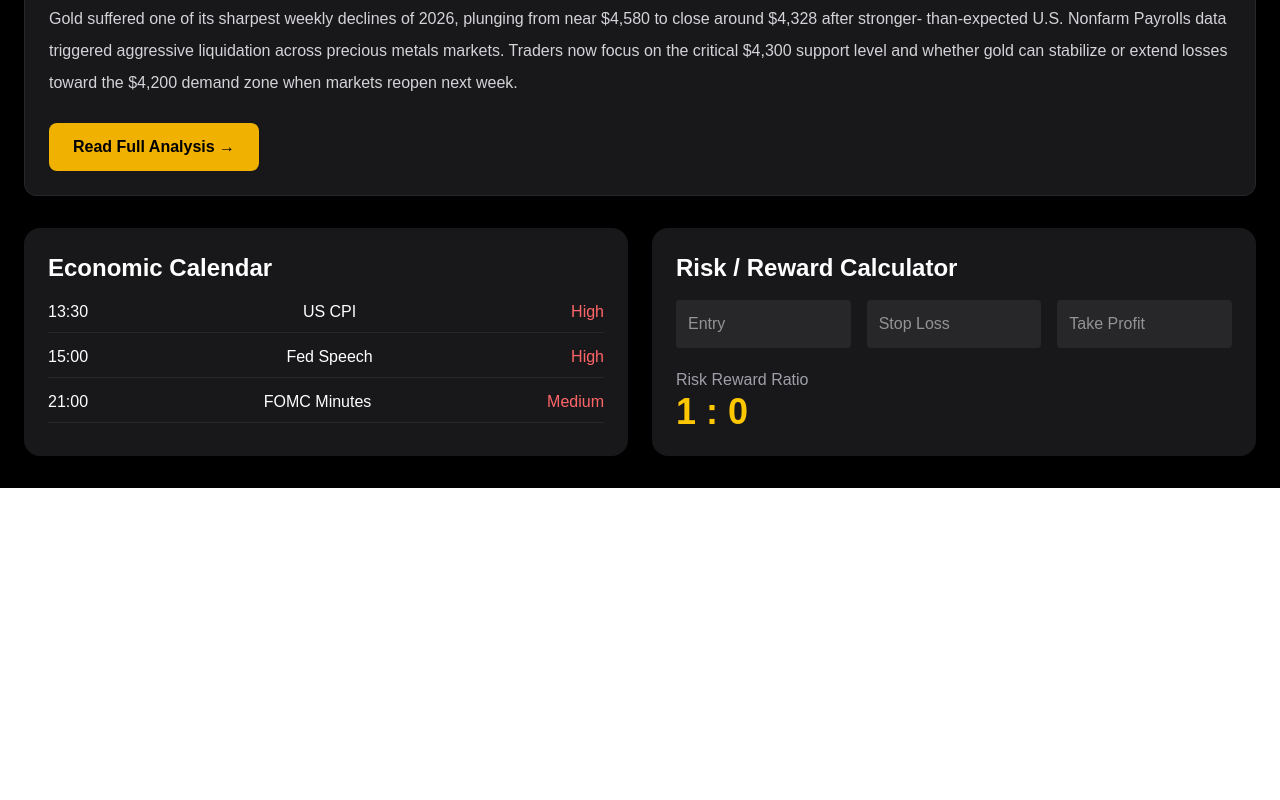
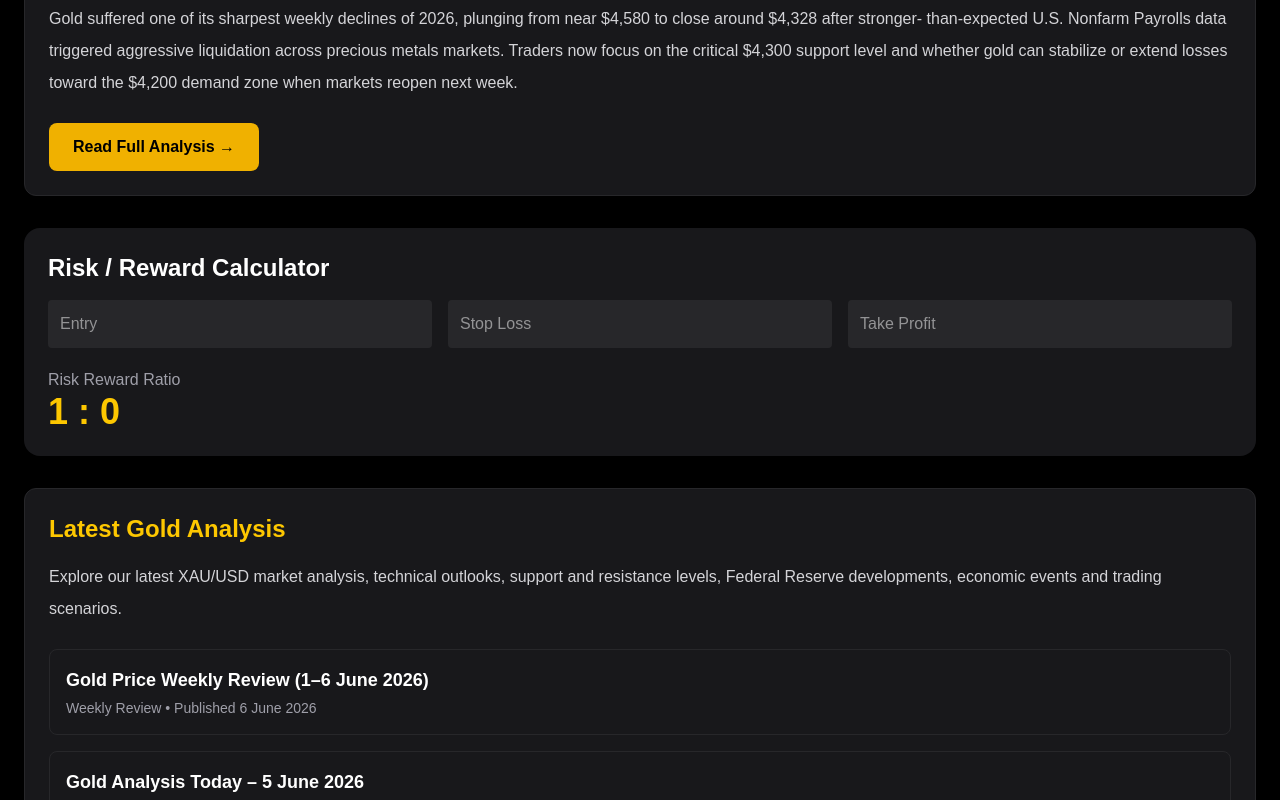
Before and after one commit to CSOoi1181/gold-trader-hub, a Next.js app: page / in a window 1280 px wide. Shown: the part 2000-2800 px from the top of the page. Before the commit the page ends 2488 px from the top, so only its background shows below. Built offline with nearby package versions, Linux system fonts and the light colour scheme.

Commit message:
Replace economic calendar with market focus section

```diff
--- a/app/components/EconomicCalendar.tsx
+++ /dev/null
@@ -1,52 +0,0 @@
-export default function EconomicCalendar() {
-
-  const events = [
-    {
-      time: "13:30",
-      event: "US CPI",
-      impact: "High"
-    },
-    {
-      time: "15:00",
-      event: "Fed Speech",
-      impact: "High"
-    },
-    {
-      time: "21:00",
-      event: "FOMC Minutes",
-      impact: "Medium"
-    }
-  ];
-
-  return (
-    <div className="bg-zinc-900 rounded-2xl p-6">
-
-      <h2 className="text-2xl font-bold mb-4">
-        Economic Calendar
-      </h2>
-
-      <div className="space-y-3">
-
-        {events.map((item, index) => (
-
-          <div
-            key={index}
-            className="flex justify-between border-b border-zinc-800 pb-2"
-          >
-            <span>{item.time}</span>
-
-            <span>{item.event}</span>
-
-            <span className="text-red-400">
-              {item.impact}
-            </span>
-
-          </div>
-
-        ))}
-
-      </div>
-
-    </div>
-  );
-}
--- /dev/null
+++ b/app/components/MarketFocus.tsx
@@ -0,0 +1,81 @@
+export default function MarketFocus() {
+  return (
+    <div className="bg-zinc-900 border border-zinc-800 rounded-xl p-6">
+
+      <h2 className="text-2xl font-bold text-yellow-400 mb-4">
+        Market Focus This Week
+      </h2>
+
+      <p className="text-zinc-300 leading-8 mb-6">
+        Following the sharp 5.5% decline in gold prices during the first
+        week of June 2026, traders are closely monitoring several major
+        market drivers that could influence XAU/USD when markets reopen.
+      </p>
+
+      <div className="space-y-5">
+
+        <div>
+          <h3 className="text-white font-semibold mb-1">
+            Federal Reserve Policy Expectations
+          </h3>
+
+          <p className="text-zinc-400">
+            Strong U.S. labor-market data continues to support a
+            higher-for-longer interest-rate outlook, creating pressure
+            on non-yielding assets such as gold.
+          </p>
+        </div>
+
+        <div>
+          <h3 className="text-white font-semibold mb-1">
+            U.S. Treasury Yields
+          </h3>
+
+          <p className="text-zinc-400">
+            Elevated Treasury yields remain one of the most important
+            headwinds for precious metals and could continue influencing
+            institutional capital flows.
+          </p>
+        </div>
+
+        <div>
+          <h3 className="text-white font-semibold mb-1">
+            U.S. Dollar Strength
+          </h3>
+
+          <p className="text-zinc-400">
+            Gold traders should monitor the U.S. Dollar Index (DXY),
+            as continued dollar strength may limit recovery attempts in
+            XAU/USD.
+          </p>
+        </div>
+
+        <div>
+          <h3 className="text-white font-semibold mb-1">
+            Central Bank Gold Demand
+          </h3>
+
+          <p className="text-zinc-400">
+            Ongoing reserve diversification and central-bank purchases
+            continue providing structural support for long-term gold
+            prices.
+          </p>
+        </div>
+
+        <div>
+          <h3 className="text-white font-semibold mb-1">
+            Geopolitical Developments
+          </h3>
+
+          <p className="text-zinc-400">
+            Developments in the Middle East, global shipping routes,
+            and energy markets remain important risk factors that could
+            trigger safe-haven demand.
+          </p>
+        </div>
+
+      </div>
+
+    </div>
+  );
+}
--- a/app/page.tsx
+++ b/app/page.tsx
@@ -4,8 +4,9 @@ import Navbar from "./components/Navbar";
 import GoldChart from "./components/GoldChart";
 import MarketSummary from "./components/MarketSummary";
 import FeaturedAnalysis from "./components/FeaturedAnalysis";
-import EconomicCalendar from "./components/EconomicCalendar";
 import RiskRewardCalculator from "./components/RiskRewardCalculator";
+
+import Link from "next/link";
 
 export default function Home() {
   return (
@@ -20,25 +21,78 @@ export default function Home() {
           </h1>
 
           <p className="text-zinc-400 text-lg">
-            Professional XAUUSD analysis, market insights and trading education.
+            Professional XAUUSD analysis, market insights, technical outlook,
+            trading education and risk management resources for gold traders.
           </p>
         </div>
 
+        {/* Live Gold Chart */}
         <GoldChart />
 
+        {/* Market Summary */}
         <div className="mt-8">
           <MarketSummary />
         </div>
 
+        {/* Featured Analysis */}
         <div className="mt-8">
           <FeaturedAnalysis />
         </div>
 
-        <div className="grid md:grid-cols-2 gap-6 mt-8">
+        {/* Tools Section */}
+        <div className="grid md:grid-cols-1 gap-6 mt-8">
+          <RiskRewardCalculator />
+        </div>
 
-          <EconomicCalendar />
+        {/* Latest Analysis Archive */}
+        <div className="mt-8 bg-zinc-900 border border-zinc-800 rounded-xl p-6">
 
-          <RiskRewardCalculator />
+          <h2 className="text-2xl font-bold text-yellow-400 mb-4">
+            Latest Gold Analysis
+          </h2>
+
+          <p className="text-zinc-300 leading-8 mb-6">
+            Explore our latest XAU/USD market analysis, technical outlooks,
+            support and resistance levels, Federal Reserve developments,
+            economic events and trading scenarios.
+          </p>
+
+          <div className="space-y-4">
+
+            <Link
+              href="/analysis/gold-analysis-2026-06-06"
+              className="block border border-zinc-800 rounded-lg p-4 hover:border-yellow-400 transition"
+            >
+              <h3 className="text-lg font-semibold text-white">
+                Gold Price Weekly Review (1–6 June 2026)
+              </h3>
+
+              <p className="text-zinc-400 text-sm mt-1">
+                Weekly Review • Published 6 June 2026
+              </p>
+            </Link>
+
+            <Link
+              href="/analysis/gold-analysis-2026-06-05"
+              className="block border border-zinc-800 rounded-lg p-4 hover:border-yellow-400 transition"
+            >
+              <h3 className="text-lg font-semibold text-white">
+                Gold Analysis Today – 5 June 2026
+              </h3>
+
+              <p className="text-zinc-400 text-sm mt-1">
+                Daily Analysis • Published 5 June 2026
+              </p>
+            </Link>
+
+          </div>
+
+          <Link
+            href="/analysis"
+            className="inline-block mt-6 bg-yellow-500 hover:bg-yellow-400 text-black font-semibold px-6 py-3 rounded-lg transition"
+          >
+            View All Analysis →
+          </Link>
 
         </div>
 
```
